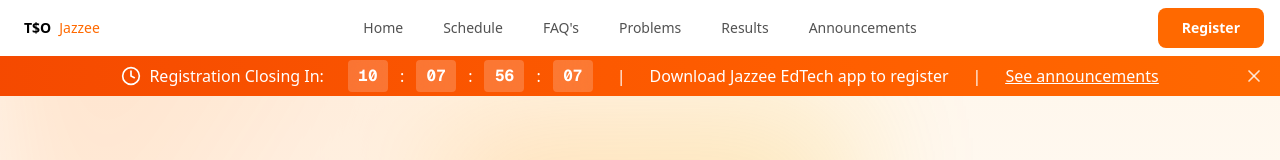
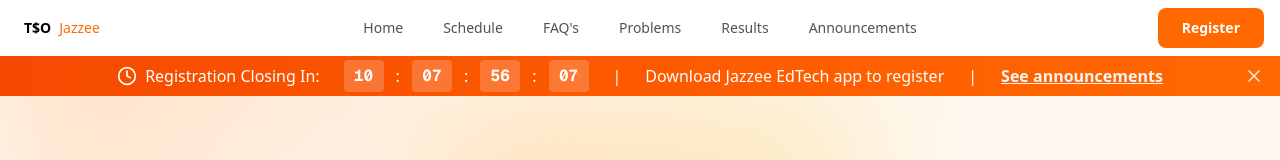
Before and after one commit to garunAMT/jazzee-hackathon, a Next.js app: page / in a window 1280 px wide. Shown: the top 160 px of the page. Built offline with nearby package versions, Linux system fonts and the light colour scheme.

Commit message:
made it bold.

```diff
--- a/components/shared/AnnouncementBanner.tsx
+++ b/components/shared/AnnouncementBanner.tsx
@@ -92,7 +92,7 @@
 
           <div className="hidden md:block">|</div>
           <div>
-            <span className="underline"><Link href={"/announcements"}>See announcements</Link></span>
+            <span className="underline text-gray-100 font-bold"><Link href={"/announcements"}>See announcements</Link></span>
           </div>
         </div>
 
```
